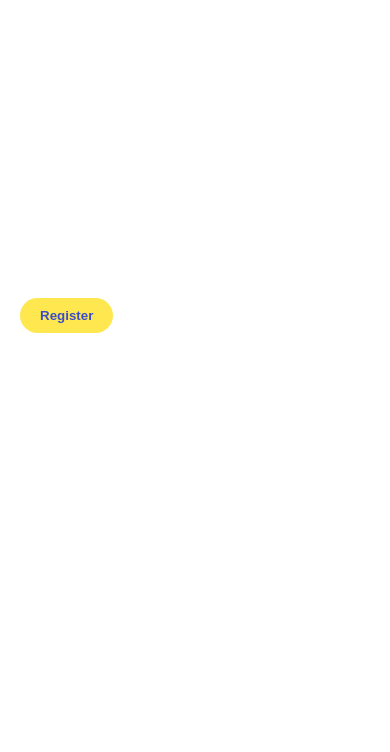
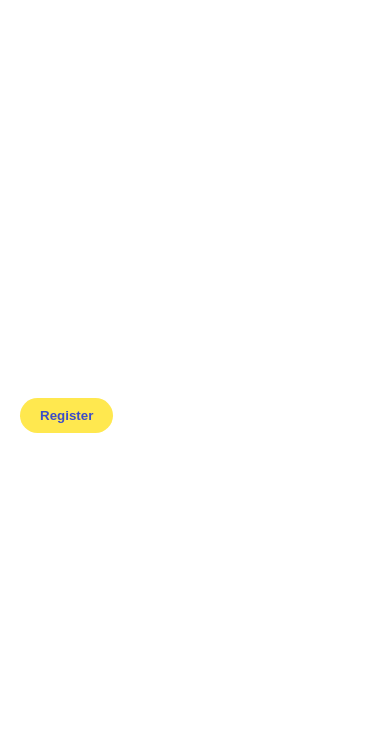
Before and after one commit to seanpatenio/seanpatenio.github.io, a plain HTML site: page Project/HOMEPAGE/index.html in a window 390 px wide. Shown: the part 92-844 px from the top of the page. Drawn offline with Linux system fonts and the light colour scheme.

Commit message:
modified again

```diff
--- a/Project/HOMEPAGE/style.css
+++ b/Project/HOMEPAGE/style.css
@@ -34,7 +34,7 @@ html {
         background-attachment: fixed;
         background-position: center top;
         padding: 20px;
-        height: 190vh;
+        height: 100vh;
 
     }
 
@@ -438,6 +438,14 @@ main {
     }
 }
 
+@media (max-width: 400px) {
+
+    .title {
+        margin-top: 100px;
+    }
+}
+
+
 @media (max-width: 480px) {
     .nav-container {
         flex-direction: column;
```
